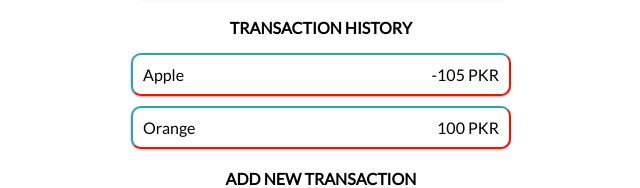
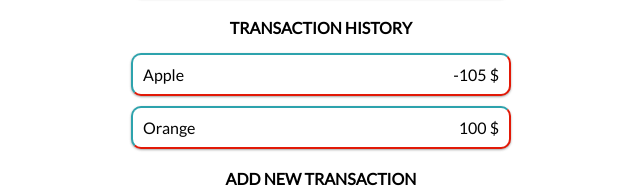
Before and after one commit to Hasansattar/EXPENSE_TRACKER_APP, a React (Create React App) app: page / in a window 1280 px wide. Shown: the part 322-510 px from the top of the page, without its empty margins (319-959 px from the left). Built offline with nearby package versions, Linux system fonts and the light colour scheme.

Commit message:
updated $

```diff
--- a/src/componants/Transaction.js
+++ b/src/componants/Transaction.js
@@ -9,7 +9,7 @@ export const Transaction = ({ transaction }) => {
   return (
     <li className={transaction.transactionAmount < 0 ? 'minus' : 'plus'}>
       {transaction.description}
-      <span>{sign}{Math.abs(transaction.transactionAmount)} PKR</span>
+      <span>{sign}{Math.abs(transaction.transactionAmount)} $</span>
       <button className="delete-btn" onClick={() => deleteTransaction(transaction.id)}>X</button>
     </li>
   )
```
